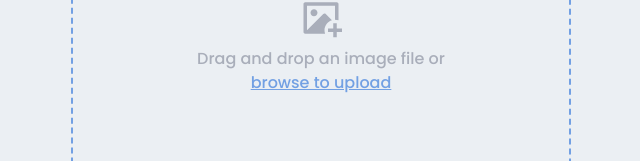
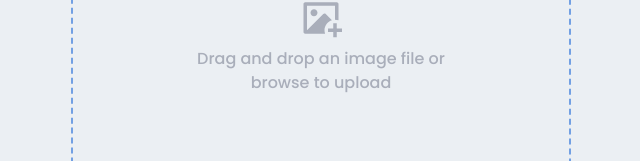
Before and after one commit to smRid/Image-Cropper, a React (Vite) app: page / in a window 1280 px wide. Shown: the part 354-515 px from the top of the page, without its empty margins (319-959 px from the left). Built offline with nearby package versions, Linux system fonts and the light colour scheme.

Commit message:
DragZone update

```diff
--- a/src/components/DragZone.jsx
+++ b/src/components/DragZone.jsx
@@ -35,7 +35,7 @@ const DragZone = ({ setFile }) => {
                 Drag and drop an image file or <br />
                 <label
                     htmlFor="image-file"
-                    className="text-primary-30 underline cursor-pointer hover:text-primary-50"
+
                 >
                     browse to upload
                 </label>
```
